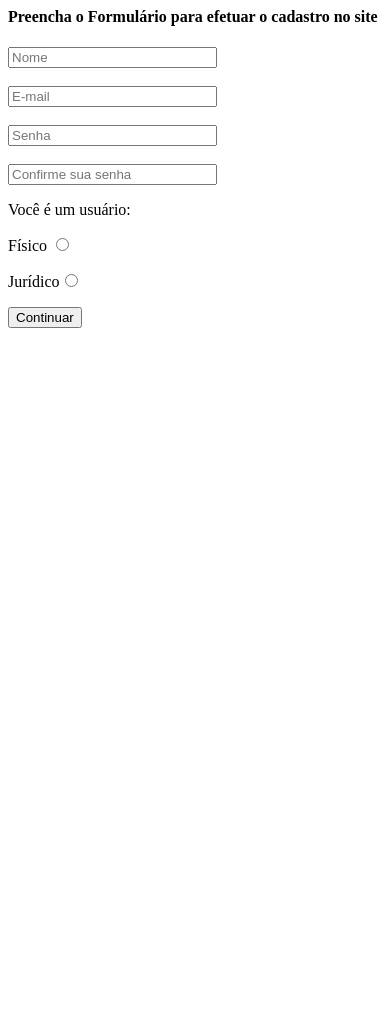
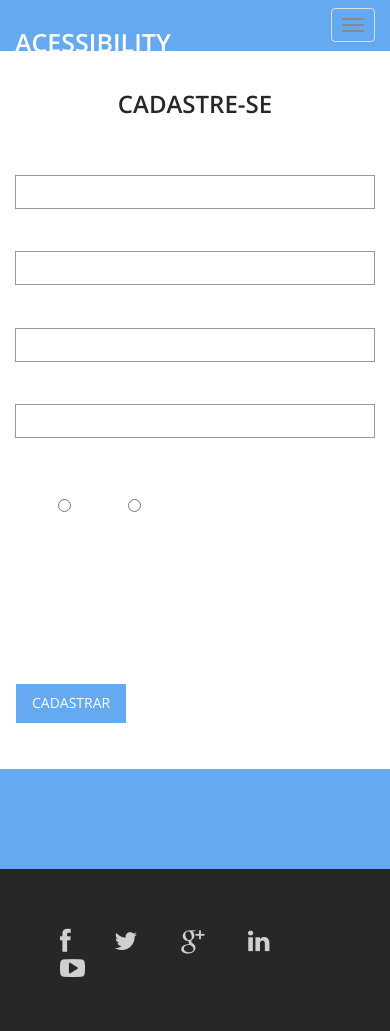
Before and after one commit to JuliaDSolano/Modify, a PHP site: page /cadastro.php in a window 390 px wide. Before the commit the page ends 328 px from the top, so only its background shows below. Run offline with PHP 8.4, Linux system fonts and the light colour scheme.

Commit message:
Add files via upload

```diff
--- a/projeto-2.6-master/tcc/cadastro.php
+++ b/projeto-2.6-master/tcc/cadastro.php
@@ -57,41 +57,12 @@
     </script>
 </head>
 <body>
-<h4> Preencha o Formul&aacute;rio para efetuar o cadastro no site</h4>
 
 <form method="POST" action="controlador/conexao.php" onsubmit="return valida_dados(this)">
+    <?php
+    require_once "cadastro.phtml";
+    ?>
 
-    <input type="text" name="nome" placeholder="Nome" size="23">
-    <br>
-    <br>
-    <input type="email" name="email" placeholder="E-mail" size="23">
-    <br>
-    <br>
-    <input type="password" name="senha" placeholder="Senha" size="23">
-    <br>
-    <br>
-    <input type="password" name="confirmacao" placeholder="Confirme sua senha" size="23">
-
-    <p> Você é um usuário:</p>
-    <p> Físico  <input id="campoFisica" type="radio" name="tipoPessoa" value="fisica"> </p>
-    <p> Jurídico<input id="campoJuridica" type="radio" name="tipoPessoa" value="juridica"> </p>
-
-
-    <input class="tipoFisico" type="text" name="cpf" placeholder="Digite seu CPF">
-    <p class="tipoFisico">tipo de acessibilidade</p>
-    <select class="tipoFisico" name="especificacao" size="1">
-        <option></option>
-        <option>muleta</option>
-        <option>cadeira de rodas manual</option>
-        <option>cadeira motorizada</option>
-        <option>hover board</option>
-        <option>skate</option>
-
-    <input class="tipoJuridico" type="text" name="razao_social" placeholder="Nome da empresa">
-    <input class="tipoJuridico" type="text" name="cnpj" placeholder="Digite o CNPJ">
-
-
-    <p><input type="submit" value="Continuar" name="Continuar"><a href=""></a></p>
 </form>
 </body>
 </html>
--- /dev/null
+++ b/projeto-2.6-master/tcc/cadastro.phtml
@@ -0,0 +1,202 @@
+    <?php
+    require_once "cadastro.php";
+    ?>
+
+    <!DOCTYPE html>
+    <html lang="en">
+    <head>
+        <meta charset="utf-8">
+        <meta http-equiv="X-UA-Compatible" content="IE=edge">
+        <meta name="viewport" content="width=device-width, initial-scale=1">
+        <script src="https://ajax.googleapis.com/ajax/libs/jquery/3.3.1/jquery.min.js"></script>
+
+        <script type="text/javascript">
+            $(document).ready(function () {
+                $(".tipoFisico").hide();
+                $(".tipoJuridico").hide();
+                $('input[type=radio][name=tipoPessoa]').change(function () {
+                    if (this.value === 'fisica') {
+                        $(".tipoFisico").show();
+                        $(".tipoJuridico").hide();
+                    }
+                    else if (this.value === 'juridica') {
+                        $(".tipoFisico").hide();
+                        $(".tipoJuridico").show();
+                    }
+                });
+            });
+        </script>
+
+
+        <title>Acessibilidade</title>
+
+        <!-- Bootstrap -->
+        <link href="css/bootstrap.min.css" rel="stylesheet">
+        <link rel="stylesheet" href="css/font-awesome.min.css">
+        <link rel="stylesheet" href="css/animate.css">
+        <link href="css/animate.min.css" rel="stylesheet">
+        <link href="css/style.css" rel="stylesheet" />
+
+        <script src="https://oss.maxcdn.com/html5shiv/3.7.2/html5shiv.min.js"></script>
+        <script src="https://oss.maxcdn.com/respond/1.4.2/respond.min.js"></script>
+
+        <style>
+            .tipoFisico{
+                color:black;
+            }
+            .tipoJuridico{
+                color:black;
+            }
+
+            .form-group .form-control{
+                border-color: #999;
+            }
+        </style>
+
+    </head>
+    <body>
+    <header id="header">
+        <nav class="navbar navbar-default navbar-static-top" role="banner">
+            <div class="container">
+                <div class="navbar-header">
+                    <button type="button" class="navbar-toggle" data-toggle="collapse" data-target=".navbar-collapse">
+                        <span class="sr-only">Toggle navigation</span>
+                        <span class="icon-bar"></span>
+                        <span class="icon-bar"></span>
+                        <span class="icon-bar"></span>
+                    </button>
+                    <div class="navbar-brand">
+                        <a href="index.html"><h1>Acessibility</h1></a>
+                    </div>
+                </div>
+                <div class="navbar-collapse collapse">
+                    <div class="menu">
+                        <ul class="nav nav-tabs" role="tablist">
+                            <li role="presentation"><a href="index.html">Home</a></li>
+                            <li role="presentation"><a href="sobre.html">Sobre</a></li>
+                            <li role="presentation"><a href="tipos.html">Tipos</a></li>
+                            <li role="presentation"><a href="login.html" class="active">Login</a></li>
+                        </ul>
+                    </div>
+                </div>
+            </div><!--/.container-->
+        </nav><!--/nav-->
+    </header><!--/header-->
+
+
+    <section class="contact-page">
+        <div class="container">
+
+            <div class="text-center">
+                <h2>Cadastre-se</h2>
+            </div>
+
+            <div class="row contact-wrap">
+                <div class="status alert alert-success" style="display: none"></div>
+
+                <form id="main-contact-form" class="contact-form" name="contact-form" method="post" action="sendemail.php">
+
+                    <div class="col-sm-5 col-sm-offset-1">
+
+                        <!-- NOME -->
+                        <div class="form-group">
+                            <label>Nome *</label>
+                            <input type="text" name="nome" class="form-control" required="required">
+                        </div>
+
+                        <!-- EMAIL -->
+                        <div class="form-group">
+                            <label>Email *</label>
+                            <input type="email" name="email" class="form-control" required="required">
+                        </div>
+
+                        <!-- SENHA -->
+                        <div class="form-group">
+                            <label>Senha *</label>
+                            <input name="senha" type="password" class="form-control">
+                        </div>
+
+                        <!-- CONFIRME A SENHA -->
+                        <div class="form-group">
+                            <label>Confirme a senha *</label>
+                            <input name="senha" type="password" class="form-control">
+                        </div>
+
+                        <!--  usuario-->
+                        <div class="form-group">
+                            <label>Você é um usuário: </label>
+                        </div>
+
+                        <!-- tipos -->
+                        <div class="form-group">
+                            <label> Físico  <input id="campoFisica" type="radio" name="tipoPessoa" value="fisica"> </label>
+                            <label> Jurídico<input id="campoJuridica" type="radio" name="tipoPessoa" value="juridica"> </label>
+                        </div>
+
+                        <!-- CPF -->
+                        <div class="form-group">
+                            <label class="tipoFisico">Informe seu CPF *</label>
+                            <br>
+                            <input class="tipoFisico" type="text" name="cpf">
+                        </div>
+
+                        <!-- EQUIPAMENTO -->
+                        <div class="form-group>">
+                        <label class="tipoFisico">Qual equipamento você utiliza?</label>
+                        <br>
+                            <select class="tipoFisico" name="especificacao" size="1">
+                              <option>Selecione</option>
+                             <option>Andador</option>
+                             <option>Bengala</option>
+                             <option>Cadeira de rodas manual</option>
+                             <option>Cadeira motorizada</option>
+                             <option>Muleta Auxiliar</option>
+                            </select>
+                        </div>
+
+                        <!-- NOME EMPRESA -->
+                        <div class="form-group">
+                            <label class="tipoJuridico">Nome da empresa *</label>
+                        <br>
+                            <input class="tipoJuridico" type="text" name="razao_social">
+                        </div>
+
+                        <!-- CPNJ -->
+                        <div class="form-group">
+                            <label class="tipoJuridico">Informe o CPNJ *</label>
+                            <br>
+                            <input class="tipoJuridico" type="text" name="cnpj" >
+                        </div>
+
+                        <div class="form-group">
+                            <button type="submit" name="submit" class="btn btn-primary btn-lg" required="required">Cadastrar</button>
+                        </div>
+
+                    </div> <!-- /class="form-control-->
+                </form>
+        </div><!--/.row-->
+        </div><!--/.container-->
+    </section><!--/#contact-page-->
+
+    <footer>
+
+    </footer>
+
+    <div class="sub-footer">
+        <div class="container">
+            <div class="social-icon">
+                <div class="col-md-4">
+                    <ul class="social-network">
+                        <li><a href="#" class="fb tool-tip" title="Facebook"><i class="fa fa-facebook"></i></a></li>
+                        <li><a href="#" class="twitter tool-tip" title="Twitter"><i class="fa fa-twitter"></i></a></li>
+                        <li><a href="#" class="gplus tool-tip" title="Google Plus"><i class="fa fa-google-plus"></i></a></li>
+                        <li><a href="#" class="linkedin tool-tip" title="Linkedin"><i class="fa fa-linkedin"></i></a></li>
+                        <li><a href="#" class="ytube tool-tip" title="You Tube"><i class="fa fa-youtube-play"></i></a></li>
+                    </ul>
+                </div> <!-- /class col-md-4 -->
+            </div> <!-- /class ssocial-icon -->
+        </div>	<!-- /class container -->
+    </div> <!-- /class sub-footer -->
+
+    </body>
+    </html>
--- a/projeto-2.6-master/tcc/css/style.css
+++ b/projeto-2.6-master/tcc/css/style.css
@@ -1,9 +1,8 @@
 /* ==== Google font ==== */
 @import url(http://fonts.googleapis.com/css?family=Open+Sans:400,300,700,600);
 @import url('font-awesome.css');
-/* ==== overwrite bootstrap standard ==== */
+
 @import url('animate.css');
-
 
 
 body {
@@ -55,7 +54,7 @@
 }
 
 /*===========================
-  Menu and Navigation
+  Menu e navegação
 ============================ */
 .navbar-brand {
   float: left;
```
Also changed, not shown: projeto-2.6-master/tcc/index.html (+1 -39 lines).
